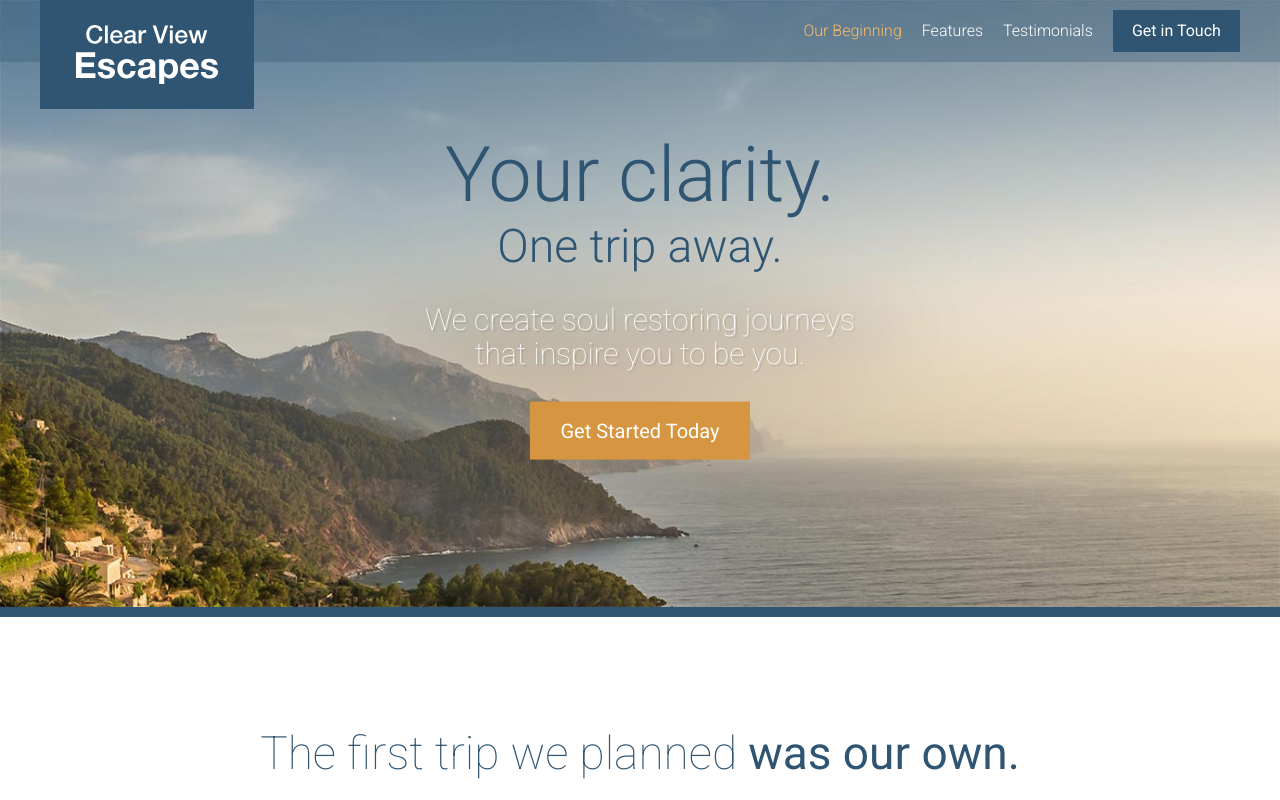
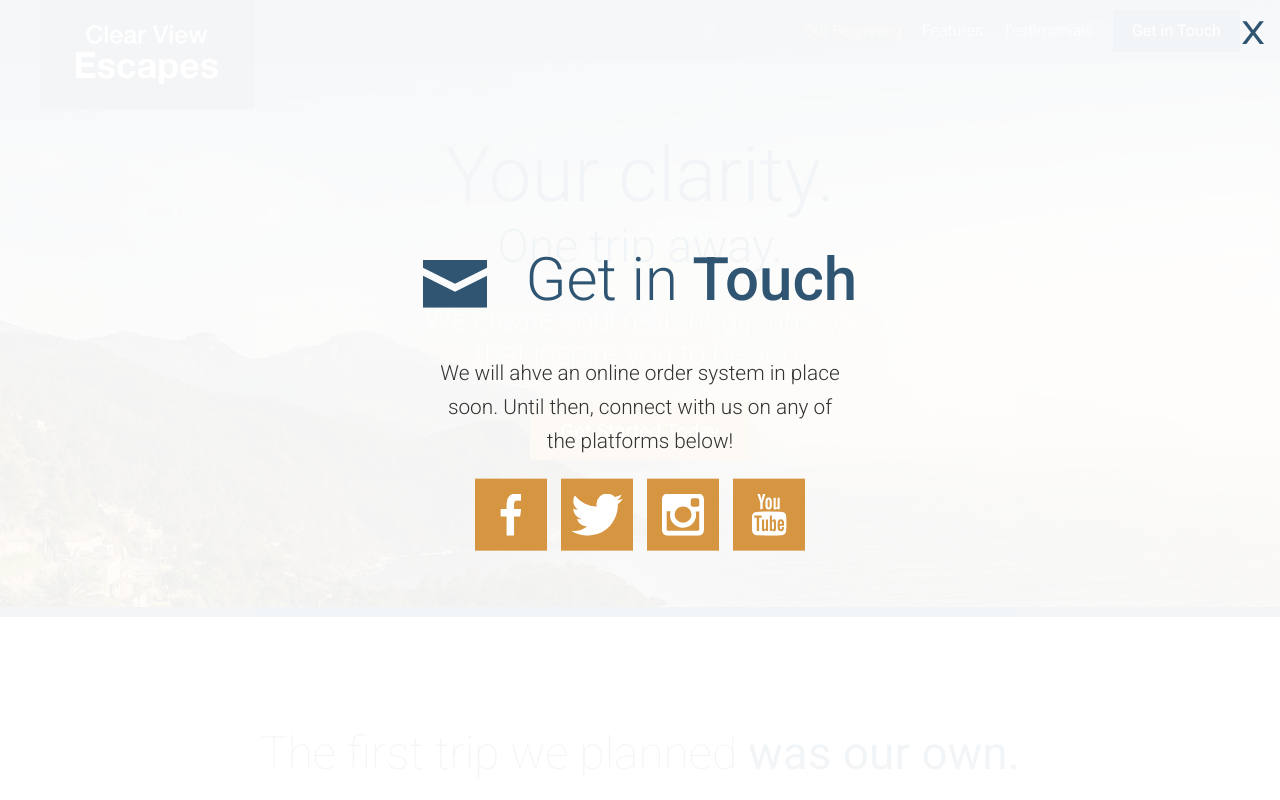
Before and after one commit to loredanasuciu/travel-site, a website: page app/index.html in a window 1280 px wide. Both pictures are taken after a click on the link "Get Started Today". Shown: the top 800 px of the page. Drawn offline with Linux system fonts and the light colour scheme; files whose address does not match are found by name.

Commit message:
Completed the modal overlay

```diff
--- a/app/assets/scripts/app.js
+++ b/app/assets/scripts/app.js
@@ -6,8 +6,10 @@ import $ from 'jquery';
 import MobileMenu from './modules/MobileMenu';
 import RevealOnScroll from './modules/RevealOnScroll';
 import StickyHeader from './modules/StickyHeader';
+import Modal from './modules/Modal';
 
 var mobileMenu = new MobileMenu();
 new RevealOnScroll($(".feature-item"), "85%");
 new RevealOnScroll($(".testimonial"), "60%");
 var stickyHeader = new StickyHeader();
+var modal = new Modal();
--- /dev/null
+++ b/app/assets/styles/modules/_modal.css
@@ -0,0 +1,48 @@
+.modal {
+    position: fixed;
+    z-index: 5;
+    background-color: rgba(255, 255, 255, .94);
+    top: 0;
+    bottom: 0;
+    left: 0;
+    right: 0;
+    opacity: 0;
+    visibility: hidden;
+    transform: scale(1.2);
+    transition: all .3s ease-out;
+
+    &--is-visible {
+        opacity: 1;
+        visibility: visible;
+        transform: scale(1);
+    }
+
+    &__inner {
+        position: absolute;
+        width: 100%;
+        top: 50%;
+        transform: translateY(-50%);
+    }
+
+    &__description {
+        text-align: center;
+        font-size: 1.3rem;
+        font-weight: 300;
+        line-height:1.65;
+    }
+
+    &__close {
+        position: absolute;
+        top: 15px;
+        right: 15px;
+        font-size: 2rem;
+        transform: scaleX(1.2);
+        transform-origin: 100% 0;
+        color: $mainBlue;
+        cursor: pointer;
+
+        &:hover {
+            color: $mainOrange;
+        }
+    }
+}
--- a/app/assets/styles/modules/_section-title.css
+++ b/app/assets/styles/modules/_section-title.css
@@ -13,6 +13,11 @@
 
   &--blue {
     color: $mainBlue;
+  }
+
+  &--less-margin {
+    margin-bottom: 1.3rem;
+    margin-top: 0;
   }
 
   &__icon {
--- /dev/null
+++ b/app/assets/styles/modules/_social-icons.css
@@ -0,0 +1,26 @@
+.social-icons {
+    text-align: center;
+
+    &__icon {
+        background-color: $mainOrange;
+        display: inline-block;
+        margin: 0 5px 5px 5px;
+        width: 33%;
+        height: 72px;
+        position: relative;
+
+        @mixin atSmall {
+            width: 72px;
+            margin: 0 5px;
+
+        }
+
+        .icon {
+            display: block;
+            position: absolute;
+            top: 50%;
+            left: 50%;
+            transform: translate(-50%, -50%);
+        }
+    }
+}
--- a/app/assets/styles/modules/_wrapper.css
+++ b/app/assets/styles/modules/_wrapper.css
@@ -8,6 +8,10 @@
 
   &--medium {
     max-width: 976px;
+  }
+
+  &--narrow {
+    max-width: 440px;
   }
 
   &--no-padding-until-medium {
--- a/app/assets/styles/styles.css
+++ b/app/assets/styles/styles.css
@@ -17,3 +17,5 @@
 @import "modules/_site-header";
 @import "modules/_primary-nav";
 @import "modules/_reveal-item";
+@import "modules/_modal";
+@import "modules/_social-icons";
--- a/app/index.html
+++ b/app/index.html
@@ -24,7 +24,7 @@
 
       <div class="site-header__menu-content">
         <div class="site-header__btn-container">
-          <a href="#" class="btn">Get in Touch</a>
+          <a href="#" class="btn open-modal">Get in Touch</a>
         </div>
         <nav class="primary-nav primary-nav--pull-right">
           <ul>
@@ -51,7 +51,7 @@
         <h1 class="large-hero__title">Your clarity.</h1>
         <h2 class="large-hero__subtitle">One trip away.</h2>
         <p class="large-hero__description">We create soul restoring journeys that inspire you to be you.</p>
-        <p><a href="#" class="btn btn--orange btn--large">Get Started Today</a></p>
+        <p><a href="#" class="btn btn--orange btn--large open-modal">Get Started Today</a></p>
       </div>
     </div>
   </div>
@@ -167,9 +167,26 @@
 
   <footer class="site-footer">
     <div class="wrapper">
-      <p><span class="site-footer__text">Copyright &copy; 2016 Clear View Escapes. All rights reserved.</span> <a href="#" class="btn btn--orange">Get in Touch</a></p>
+      <p><span class="site-footer__text">Copyright &copy; 2016 Clear View Escapes. All rights reserved.</span> <a href="#" class="btn btn--orange open-modal">Get in Touch</a></p>
     </div>
   </footer>
+
+  <div class="modal">
+    <div class="modal__inner">
+      <h2 class="section-title section-title--blue section-title--less-margin"><span class="icon icon--mail section-title__icon"></span> Get in <strong>Touch</strong></h2>
+      <div class="wrapper wrapper--narrow">
+        <p class="modal__description">We will ahve an online order system in place soon. Until then, connect with us on any of the platforms below!</p>
+      </div>
+      <div class="social-icons">
+        <a href="#" class="social-icons__icon"><span class="icon icon--facebook"></span></a>
+        <a href="#" class="social-icons__icon"><span class="icon icon--twitter"></span></a>
+        <a href="#" class="social-icons__icon"><span class="icon icon--instagram"></span></a>
+        <a href="#" class="social-icons__icon"><span class="icon icon--youtube"></span></a>
+      </div>
+    </div>
+    <div class="modal__close">X</div>
+  </div>
+
   <script src="/temp/scripts/App.js"></script>
 </body>
 </html>
--- a/app/temp/styles/styles.css
+++ b/app/temp/styles/styles.css
@@ -587,6 +587,10 @@ a {
     max-width: 976px;
   }
 
+.wrapper--narrow {
+    max-width: 440px;
+  }
+
 .wrapper--no-padding-until-medium {
     padding-left: 0;
     padding-right: 0;
@@ -902,6 +906,11 @@ a {
 
 .section-title--blue {
     color: #2f5572;
+  }
+
+.section-title--less-margin {
+    margin-bottom: 1.3rem;
+    margin-top: 0;
   }
 
 .section-title__icon {
@@ -1390,3 +1399,88 @@ a {
         -webkit-transform: scale(1);
                 transform: scale(1);
     }
+
+.modal {
+    position: fixed;
+    z-index: 5;
+    background-color: rgba(255, 255, 255, .94);
+    top: 0;
+    bottom: 0;
+    left: 0;
+    right: 0;
+    opacity: 0;
+    visibility: hidden;
+    -webkit-transform: scale(1.2);
+            transform: scale(1.2);
+    -webkit-transition: all .3s ease-out;
+    transition: all .3s ease-out;
+}
+
+.modal--is-visible {
+        opacity: 1;
+        visibility: visible;
+        -webkit-transform: scale(1);
+                transform: scale(1);
+    }
+
+.modal__inner {
+        position: absolute;
+        width: 100%;
+        top: 50%;
+        -webkit-transform: translateY(-50%);
+                transform: translateY(-50%);
+    }
+
+.modal__description {
+        text-align: center;
+        font-size: 1.3rem;
+        font-weight: 300;
+        line-height:1.65;
+    }
+
+.modal__close {
+        position: absolute;
+        top: 15px;
+        right: 15px;
+        font-size: 2rem;
+        -webkit-transform: scaleX(1.2);
+                transform: scaleX(1.2);
+        -webkit-transform-origin: 100% 0;
+                transform-origin: 100% 0;
+        color: #2f5572;
+        cursor: pointer;
+    }
+
+.modal__close:hover {
+            color: #d59541;
+        }
+
+.social-icons {
+    text-align: center;
+}
+
+.social-icons__icon {
+        background-color: #d59541;
+        display: inline-block;
+        margin: 0 5px 5px 5px;
+        width: 33%;
+        height: 72px;
+        position: relative;
+    }
+
+@media (min-width: 530px) {
+
+.social-icons__icon {
+            width: 72px;
+            margin: 0 5px
+    }
+  }
+
+.social-icons__icon .icon {
+            display: block;
+            position: absolute;
+            top: 50%;
+            left: 50%;
+            -webkit-transform: translate(-50%, -50%);
+                    transform: translate(-50%, -50%);
+        }
```
Also changed, not shown: app/assets/scripts/modules/Modal.js (added, +39 -0 lines), app/temp/scripts/App.js.
